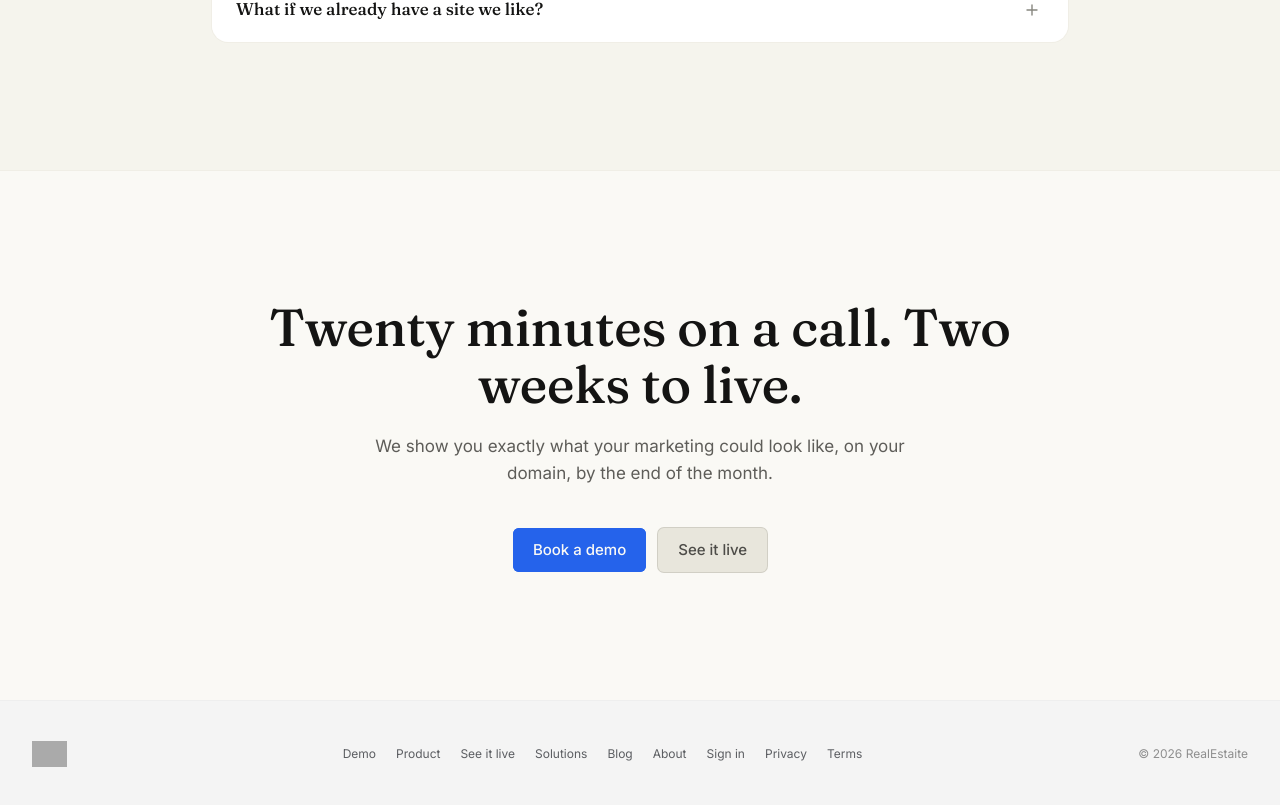
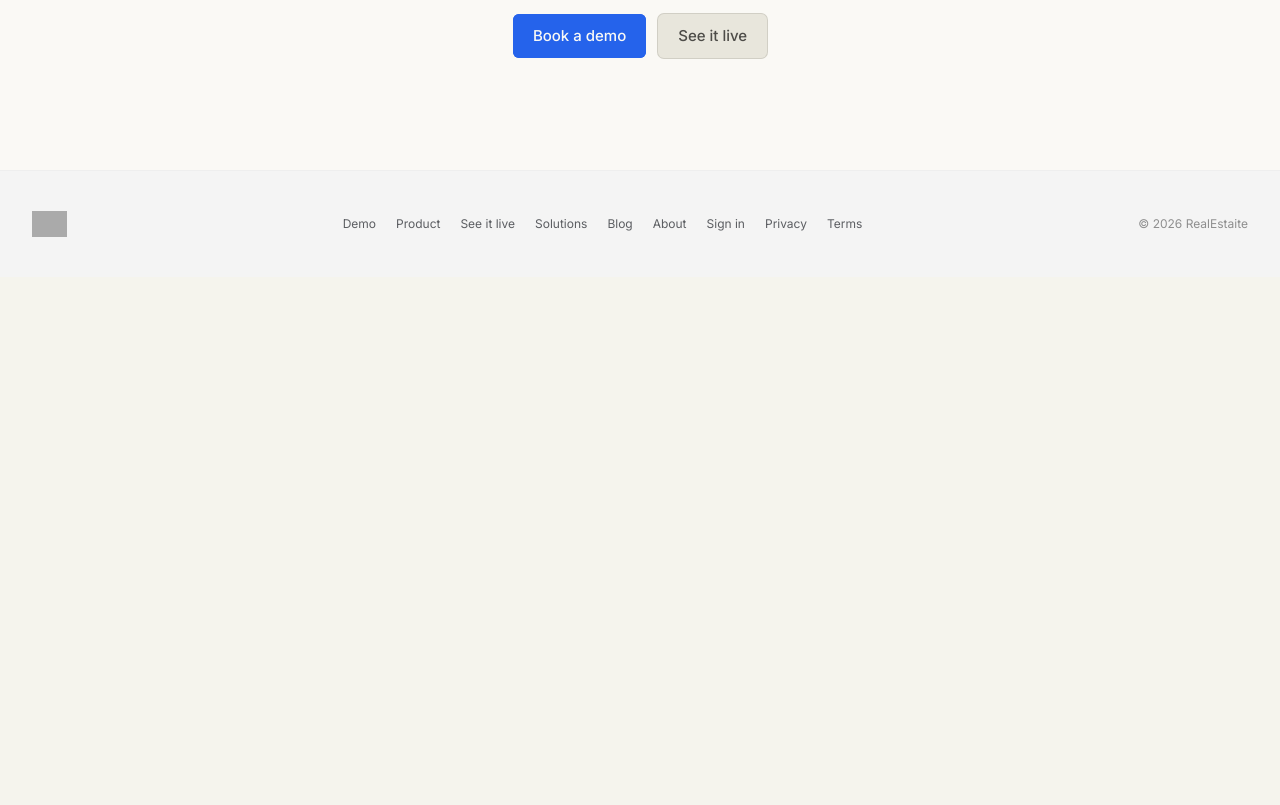
Before and after one commit to adamwolfe2/realos, a Next.js app: page / in a window 1280 px wide. Shown: the part 9369-10174 px from the top of the page. After the commit the page ends 9646 px from the top, so only its background shows below. Built offline with nearby package versions, Linux system fonts and the light colour scheme; no server answers; grey boxes are pictures that could not be loaded.

Commit message:
polish(home): remove duplicate final CTA (Proof already closes with same buttons)

```diff
--- a/app/(platform)/page.tsx
+++ b/app/(platform)/page.tsx
@@ -38,9 +38,8 @@ export default function PlatformHome() {
       <Numbers />
       <Modules />
       <Verticals />
+      <Faq />
       <Proof />
-      <Faq />
-      <FinalCta />
     </div>
   );
 }
```
